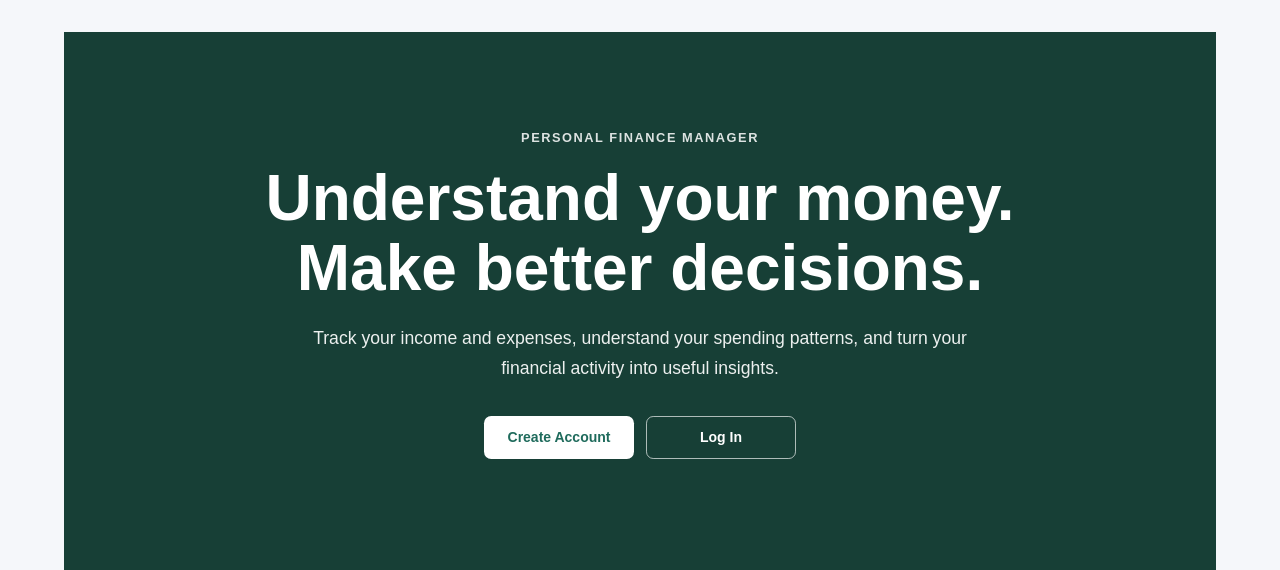
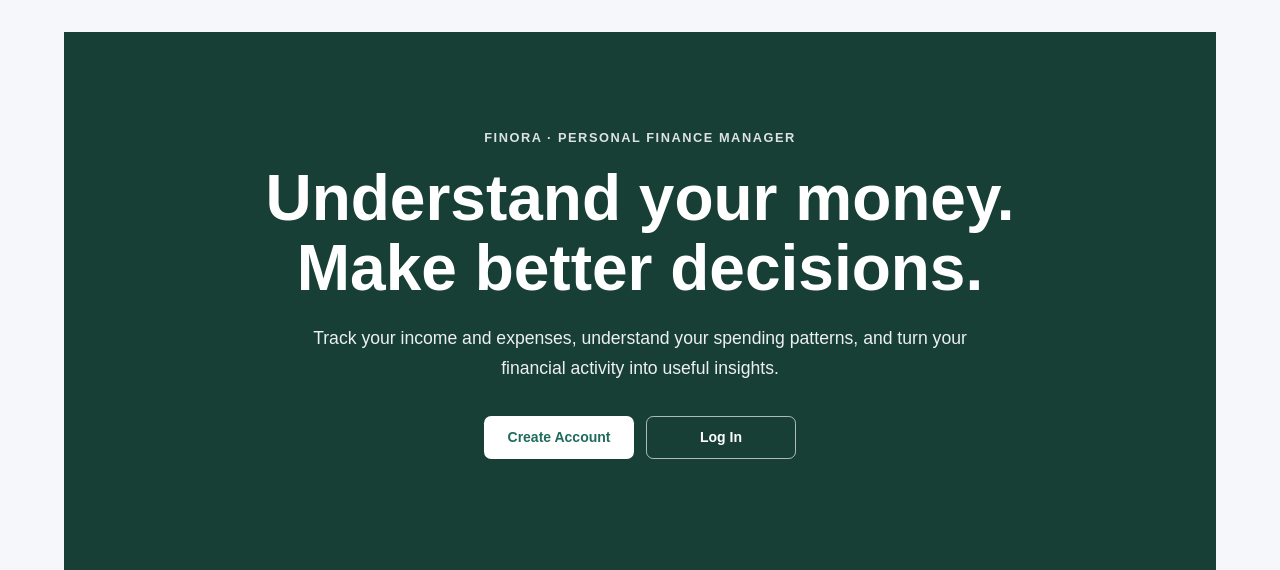
Before and after one commit to jubbyshonhayi/personal_finance_manager, a Flask app: page / in a window 1280 px wide. Shown: the part 82-652 px from the top of the page. Run offline with Flask 3, Linux system fonts and the light colour scheme; some libraries are stand-ins or nearby versions.

Commit message:
Apply Finora branding to index.html

```diff
--- a/templates/home/index.html
+++ b/templates/home/index.html
@@ -1,7 +1,7 @@
 {% extends "base.html" %}
 
 {% block title %}
-    Personal Finance Manager
+    Finora — Personal Finance Manager
 {% endblock %}
 
 {% block head %}
@@ -18,7 +18,7 @@
             <div class="hero-content">
 
                 <p class="hero-label">
-                    PERSONAL FINANCE MANAGER
+                    FINORA · PERSONAL FINANCE MANAGER
                 </p>
 
                 <h1>
```
